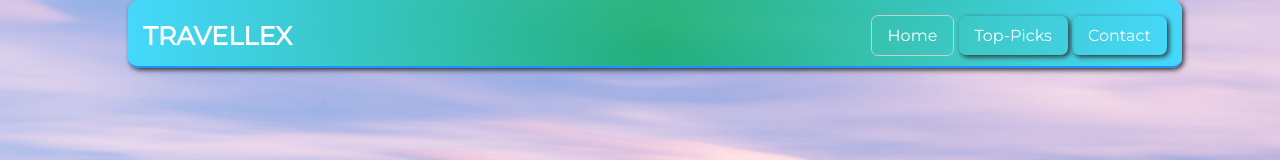
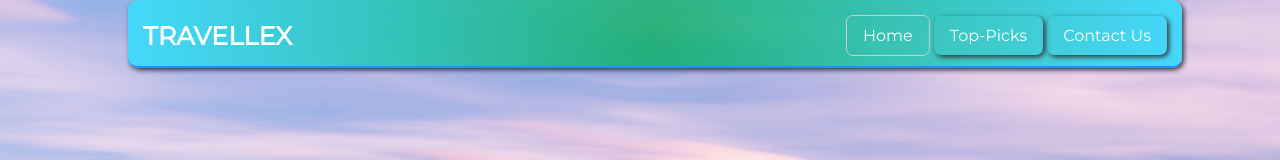
Before and after one commit to Yashraj-Singh-2904/TRAVEL-BLOG, a plain HTML site: page index.html in a window 1280 px wide. Shown: the top 160 px of the page. Drawn offline with Linux system fonts and the light colour scheme.

Commit message:
Update index.html

```diff
--- a/index.html
+++ b/index.html
@@ -16,7 +16,7 @@
             <ul>
               <a class="active" href="index.html"><li>Home</li></a>
               <a href="Top-picks.html"><li>Top-Picks</li></a>
-              <a href="#contact-header"><li>Contact</li></a>
+              <a href="#contact-header"><li>Contact Us</li></a>
             </ul>
           </nav>
         </header>
```
